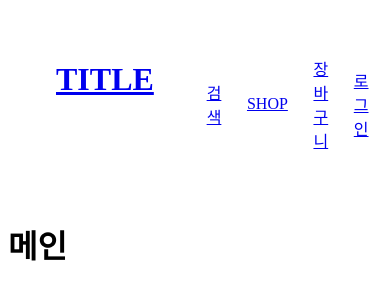
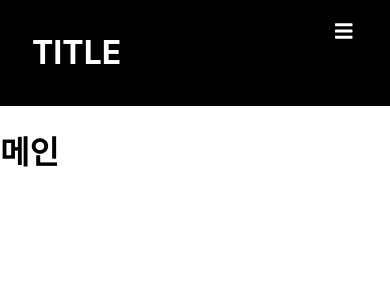
Before and after one commit to rktguswjd/shopping-mall, a React (Create React App) app in the folder client/: page / in a window 390 px wide. Shown: the top 300 px of the page. Built offline with nearby package versions, Linux system fonts and the light colour scheme.

Commit message:
[CREATE] header css 생성

```diff
--- a/client/package.json
+++ b/client/package.json
@@ -3,6 +3,10 @@
   "version": "0.1.0",
   "private": true,
   "dependencies": {
+    "@fortawesome/fontawesome-free": "^5.15.3",
+    "@fortawesome/fontawesome-svg-core": "^1.2.35",
+    "@fortawesome/free-solid-svg-icons": "^5.15.3",
+    "@fortawesome/react-fontawesome": "^0.1.14",
     "@testing-library/jest-dom": "^5.11.4",
     "@testing-library/react": "^11.1.0",
     "@testing-library/user-event": "^12.1.10",
--- a/client/src/app.module.css
+++ /dev/null
@@ -1,18 +0,0 @@
-.header {
-    display: flex;
-    justify-content: space-between;
-    padding: 2rem 3rem;
-}
-
-.menu {
-    display: flex;
-    align-items: center;
-}
-
-ul {
-    list-style: none;
-}
-
-li {
-    padding: 0 0.8rem;
-}
--- a/client/src/app.jsx
+++ b/client/src/components/app.jsx
@@ -1,25 +1,42 @@
 import React, { useState } from "react";
 import { HashRouter as Router, Route, Link } from "react-router-dom";
-import Cart from "./routes/Cart";
-import Home from "./routes/Home";
-import Search from "./routes/Search";
+import Cart from "../routes/Cart";
+import Home from "../routes/Home";
+import Search from "../routes/Search";
 import styled from "./app.module.css";
-import Shop from "./routes/Shop";
-import LogIn from "./routes/LogIn";
-import Register from "./routes/Register";
+import Shop from "../routes/Shop";
+import LogIn from "../routes/LogIn";
+import Register from "../routes/Register";
+import { faBars, faTimes } from "@fortawesome/free-solid-svg-icons";
+import { FontAwesomeIcon } from "@fortawesome/react-fontawesome";
 
 const App = () => {
     const [isLoggedIn, setIsLoggedIn] = useState(false);
-    console.log(isLoggedIn);
+    const [navToggleOpen, setNavToggleOpen] = useState(false);
+
     return (
         <Router>
-            <header className={styled.header}>
+            <header className={styled.nav}>
                 <Link to="/">
                     {" "}
                     <h1>TITLE</h1>{" "}
                 </Link>
 
-                <ul className={styled.menu}>
+                <button
+                    className={styled.nav_toggle_btn}
+                    onClick={() => setNavToggleOpen(!navToggleOpen)}
+                >
+                    {navToggleOpen ? (
+                        <FontAwesomeIcon icon={faTimes} />
+                    ) : (
+                        <FontAwesomeIcon icon={faBars} />
+                    )}
+                </button>
+                <ul
+                    className={
+                        navToggleOpen ? styled.nav_menu_open : styled.nav_menu
+                    }
+                >
                     <li>
                         <Link to="/search"> 검색</Link>
                     </li>
--- /dev/null
+++ b/client/src/components/app.module.css
@@ -0,0 +1,70 @@
+a {
+    text-decoration: none !important;
+    color: black;
+}
+
+.nav {
+    display: flex;
+    justify-content: space-between;
+    padding: 2rem 3rem;
+}
+
+.nav_toggle_btn {
+    position: absolute;
+    top: 1.2rem;
+    right: 2rem;
+    font-size: 20px;
+    background-color: transparent;
+    border: none;
+    outline: none;
+    display: none;
+    cursor: pointer;
+}
+
+.nav_menu {
+    display: flex;
+    align-items: center;
+}
+
+ul {
+    list-style: none;
+}
+
+li {
+    padding: 0 0.8rem;
+}
+
+@media screen and (max-width: 768px) {
+    .nav {
+        padding: 0.75rem 2rem;
+        display: block;
+        background-color: black;
+    }
+
+    a {
+        color: white;
+    }
+
+    .nav_toggle_btn {
+        display: block;
+        color: white;
+    }
+
+    .nav_menu {
+        margin: auto;
+        display: block;
+        text-align: center;
+        display: none;
+        align-items: center;
+    }
+
+    .nav_menu_open {
+        display: block;
+        text-align: center;
+        padding: 0 0;
+    }
+
+    li {
+        margin: 1rem 0;
+    }
+}
--- /dev/null
+++ b/client/src/index.css
@@ -0,0 +1,13 @@
+body {
+    margin: 0;
+    font-family: -apple-system, BlinkMacSystemFont, "Segoe UI", "Roboto",
+        "Oxygen", "Ubuntu", "Cantarell", "Fira Sans", "Droid Sans",
+        "Helvetica Neue", sans-serif;
+    -webkit-font-smoothing: antialiased;
+    -moz-osx-font-smoothing: grayscale;
+}
+
+code {
+    font-family: source-code-pro, Menlo, Monaco, Consolas, "Courier New",
+        monospace;
+}
--- a/client/src/index.js
+++ b/client/src/index.js
@@ -1,8 +1,9 @@
 import React from "react";
 import ReactDOM from "react-dom";
-import App from "./app";
+import App from "./components/app";
 import { Provider } from "react-redux";
 import store from "./store/store";
+import "./index.css";
 
 ReactDOM.render(
     <Provider store={store}>
```
Also changed, not shown: 1 other file (tests, documents, lock files or other folders).
